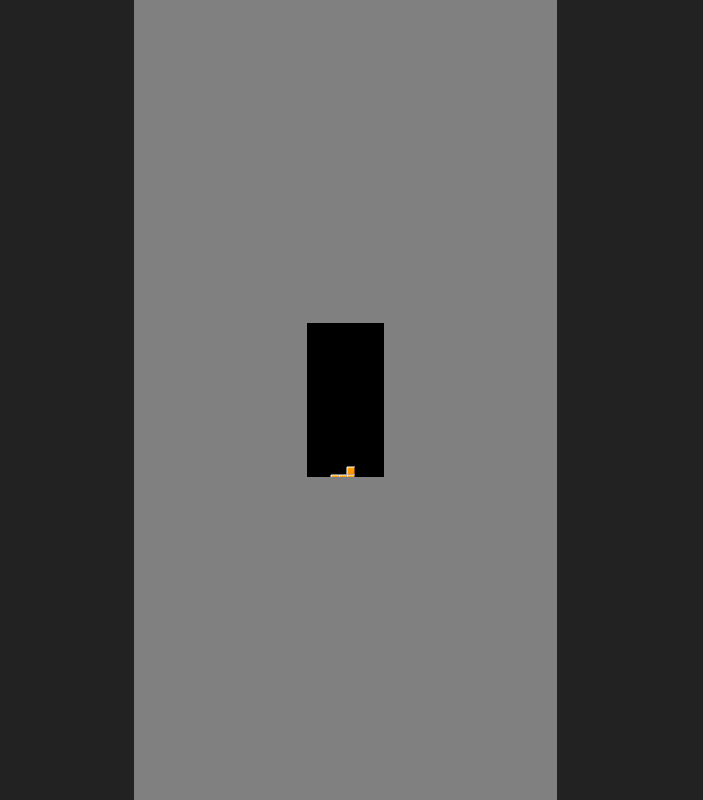
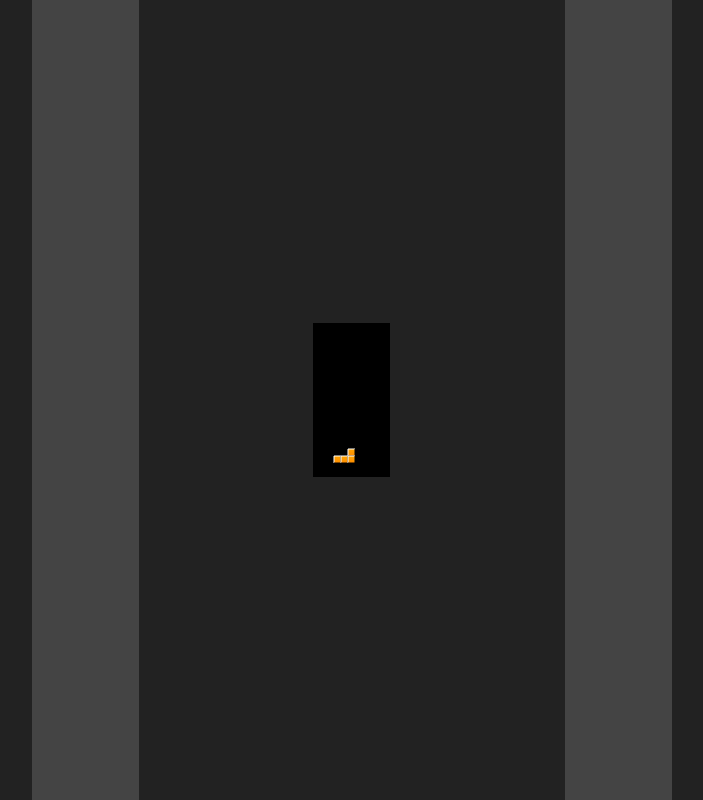
Before and after one commit to crosenau/tetris, a website built with webpack: page index.html in a window 1280 px wide. Shown: the whole page, without its empty margins (288-991 px from the left). Built offline with nearby package versions, Linux system fonts and the light colour scheme.

Commit message:
change to css grid

```diff
--- a/index.html
+++ b/index.html
@@ -8,11 +8,11 @@
   <title>Tetris</title>
 </head>
 <body>
-  <div id="left"></div>
-  <div id="center">
+  <div id="hold-container"></div>
+  <div id="grid-container">
     <canvas id="grid"></canvas>
   </div>
-  <div id="right"></div>
+  <div id="next-container"></div>
   <div id="debug"></div>
 
   <script src="/dist/bundle.js"></script>
--- a/src/js/render/drawGrid.js
+++ b/src/js/render/drawGrid.js
@@ -9,8 +9,10 @@ const canvas = document.querySelector('#grid');
 
 // Calculate max possible dimensions for grid to fit into container
 const parent = canvas.parentElement;
+
 const pWidth = Number(getComputedStyle(parent).width.replace('px', ''));
 const pHeight = Number(getComputedStyle(parent).height.replace('px', ''))
+
 const gridWidth = 1;
 const gridHeight = 2;
 const scale = Math.min(pWidth / gridWidth, pHeight / gridHeight);
@@ -27,8 +29,8 @@ export default function drawGrid(blocks) {
 
   ctx.clearRect(0, 0, width, height);
 
-  const blockWidth = Math.ceil(width / GRID_COLUMNS);
-  const blockHeight = Math.ceil(height / (GRID_ROWS - HIDDEN_ROWS));
+  const blockWidth = Math.floor(width / GRID_COLUMNS);
+  const blockHeight = Math.floor(height / (GRID_ROWS - HIDDEN_ROWS));
 
   for (let block of blocks) {
     drawBlock(block, blockWidth, blockHeight, ctx);
--- a/src/styles/index.css
+++ b/src/styles/index.css
@@ -6,18 +6,20 @@ body {
   height: 100vh;
   overflow: hidden;
   display: grid;
-  grid-template-columns: repeat(3, 1fr);
-  display: flex;
+  grid-template-columns: repeat(12, 1fr);
+
 }
 
-#left {
-  width: 33%;
+#hold-container {
+  background-color: #444;
+  grid-area: 1 / 4 / 1 / 5
 }
 
-#center {
-  background-color: grey;
-  width: 33%;
-  height: 100%;
+#grid-container {
+  background-color: #222;
+  grid-area: 1 / 5 / 1 / 9;
+  min-width: 0;
+  min-height: 0;
   display: flex;
   flex-direction: column;
   justify-content: center;
@@ -29,8 +31,9 @@ body {
   background-color: black;
 }
 
-#right {
-  width: 33%;
+#next-container {
+  background-color: #444;
+  grid-area: 1 / 9 / 1 / 10;
 }
 
 #debug {
```
